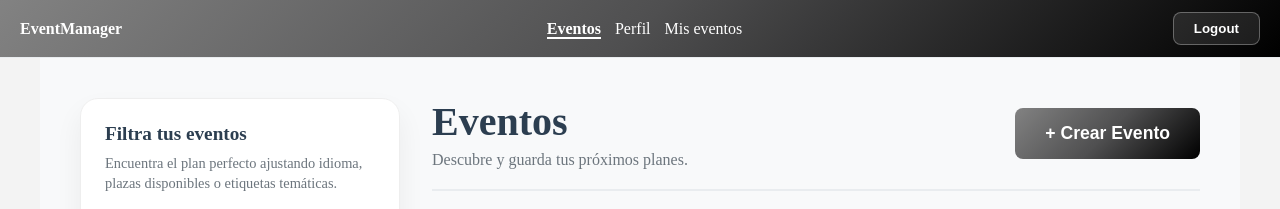
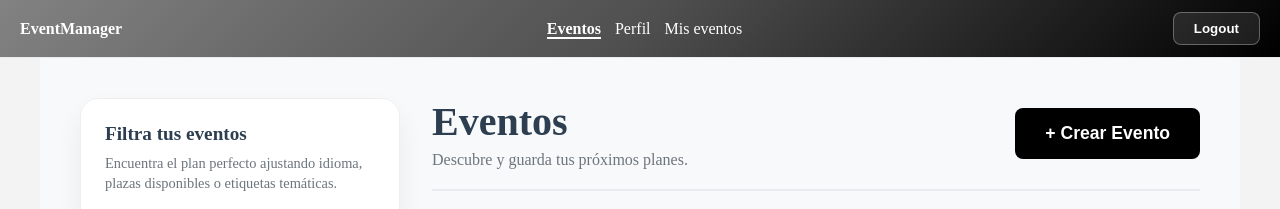
Before and after one commit to UB-ES-2025-A3/ProyectoA3, a React (Create React App) app in the folder frontend/: page /#/events in a window 1280 px wide. Shown: the top 209 px of the page. Built offline with nearby package versions, Linux system fonts and the light colour scheme; no server answers; a web font is replaced by a local one.

Commit message:
ultimos cambios

```diff
--- a/frontend/src/components/events/EventCard.css
+++ b/frontend/src/components/events/EventCard.css
@@ -156,12 +156,12 @@
 }
 
 .btn-primary {
-  background: var(--btn-primary-bg, linear-gradient(135deg, #828282 0%, #4f4f50 50%, #000000 100%));
+  background: var(--primary-color, linear-gradient(135deg, #828282 0%, #4f4f50 50%, #000000 100%));
   color: var(--text-light, #fff);
 }
 
 .btn-primary:hover {
-  background: var(--btn-primary-bg, linear-gradient(135deg, #828282 0%, #4f4f50 50%, #000000 100%));
+  background: var(--primary-color, linear-gradient(135deg, #828282 0%, #4f4f50 50%, #000000 100%));
   transform: translateY(-1px);
   filter: brightness(1.1);
 }
--- a/frontend/src/components/events/EventModal.css
+++ b/frontend/src/components/events/EventModal.css
@@ -1,12 +1,10 @@
 /* src/components/events/EventModal.css */
-
 .modal-backdrop {
   position: fixed;
   top: 0;
   left: 0;
   right: 0;
   bottom: 0;
-  background-color: rgba(0, 0, 0, 0.7);
   display: flex;
   align-items: center;
   justify-content: center;
@@ -268,7 +266,18 @@
   font-size: 1.1rem;
   font-weight: 600;
   min-width: 200px;
+
+  background: var(--primary-color, linear-gradient(135deg, #828282 0%, #4f4f50 50%, #000000 100%))!important; /* 👈 mismo color que el fondo */
+  color: var(--text-color, #333);   /* texto adaptado al tema */
+  border: 2px solid var(--border-color, #ddd);
+  border-radius: 10px;
+  transition: 0.2s ease;
 }
+
+.btn-large:hover {
+  filter: brightness(1.1); /* un poquito más claro/oscuro según tema */
+}
+
 
 /* Sección de Participantes */
 .participants-loading {
@@ -329,7 +338,7 @@
   height: 48px;
   min-width: 48px;
   border-radius: 50%;
-  background: var(--btn-primary-bg, linear-gradient(135deg, #667eea 0%, #764ba2 100%));
+  background: var(--surface-color, linear-gradient(135deg, #667eea 0%, #764ba2 100%));
   color: var(--text-light, white);
   display: flex;
   align-items: center;
```
